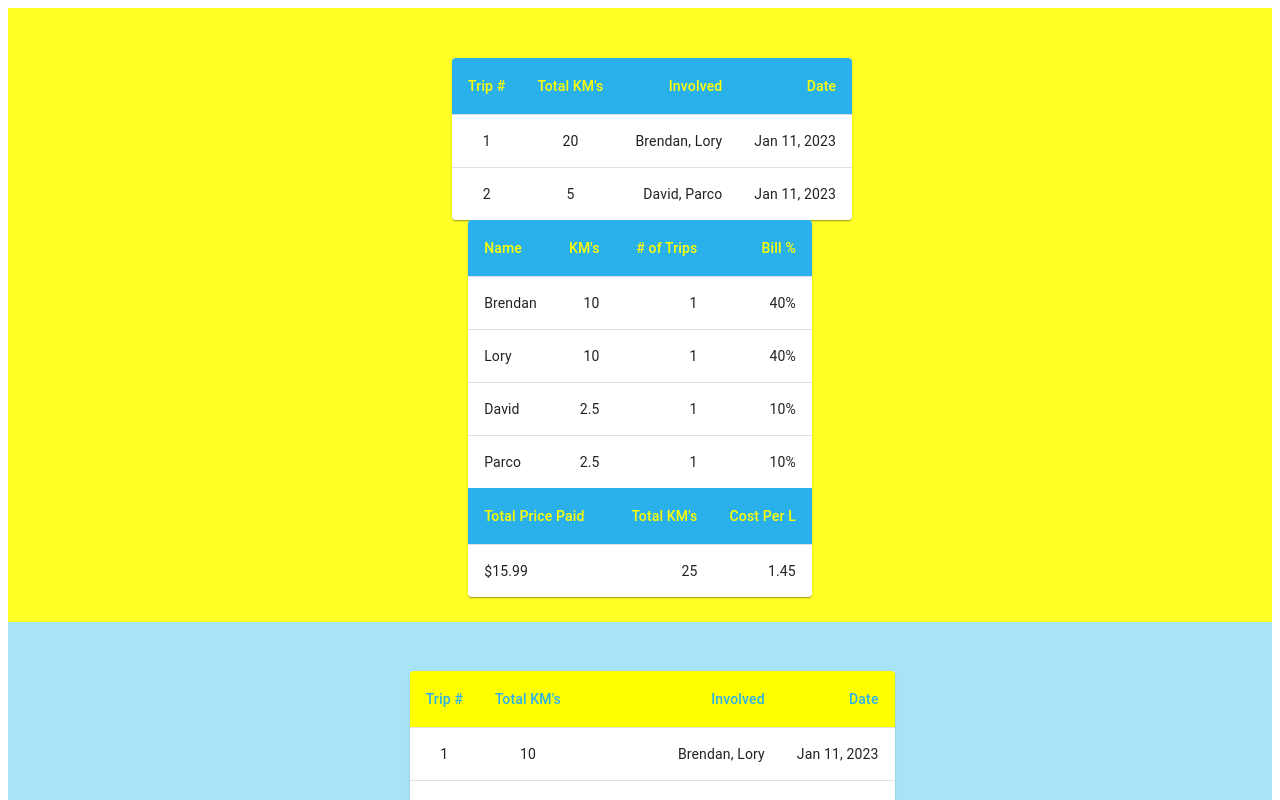
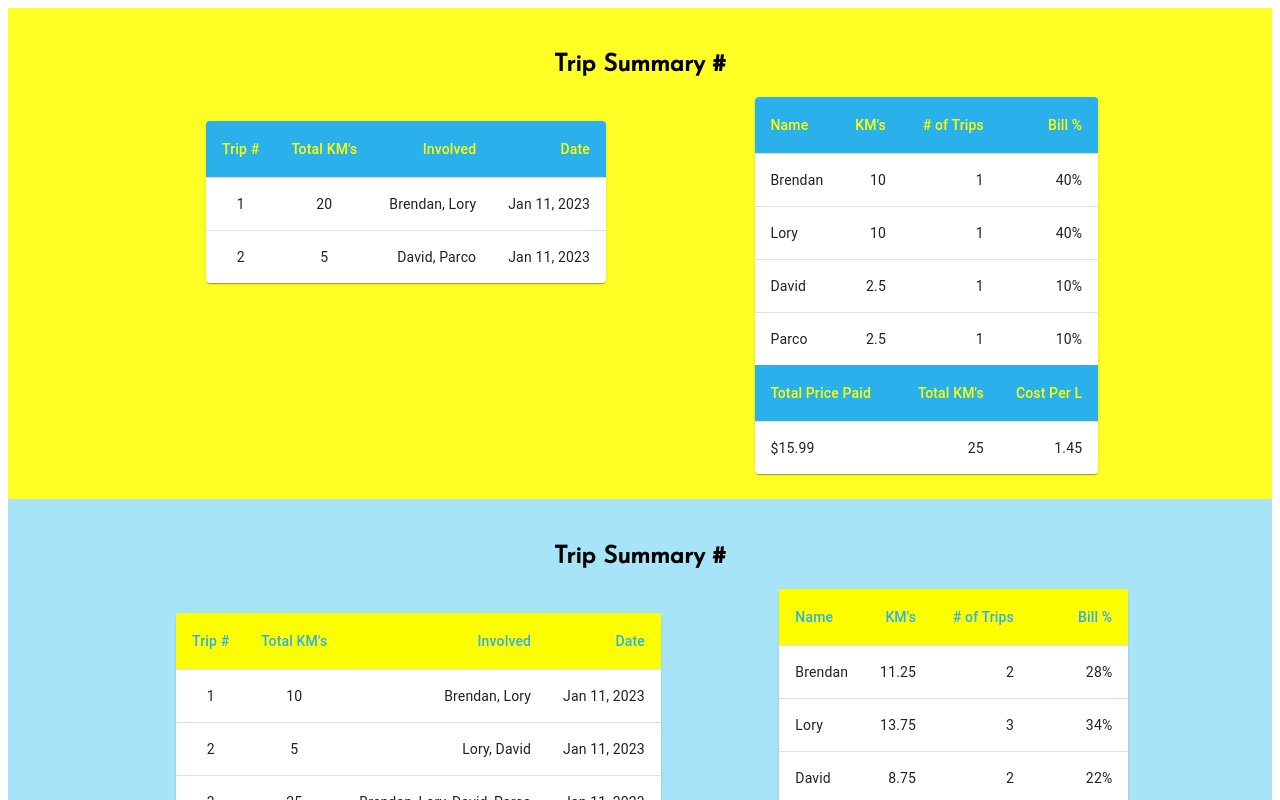
Before and after one commit to woobrendan/Fuel_Splitter, a React (Create React App) app in the folder fuel_splitter/: page /history in a window 1280 px wide. Shown: the top 800 px of the page. Built offline with nearby package versions, Linux system fonts and the light colour scheme.

Commit message:
change wrapper div to section. add to props tripNum and add to summary h2 element. create div summary for travelList and tripDetails

```diff
--- a/fuel_splitter/src/components/History/SingleHistory.tsx
+++ b/fuel_splitter/src/components/History/SingleHistory.tsx
@@ -1,18 +1,21 @@
 import { FuelBill } from "../../model";
 import TravelList from "../Travel_Log/TravelList";
 import TripDetails from "./TripDetails";
-import "../../Styles/history.scss";
 
 interface Props {
   bill: FuelBill;
+  tripNum: number;
 }
 
-const SingleHistory: React.FC<Props> = ({ bill }) => {
+const SingleHistory: React.FC<Props> = ({ bill, tripNum }) => {
   return (
-    <div className="history__single">
-      <TravelList tripLogs={bill.tripLogs} />
-      <TripDetails bill={bill} />
-    </div>
+    <section className="history__single">
+      <h2>Trip Summary #{tripNum}</h2>
+      <div className="history__single__summary">
+        <TravelList tripLogs={bill.tripLogs} />
+        <TripDetails bill={bill} />
+      </div>
+    </section>
   );
 };
 
```
